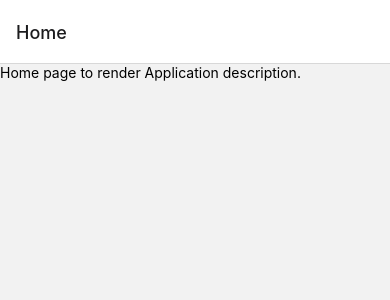
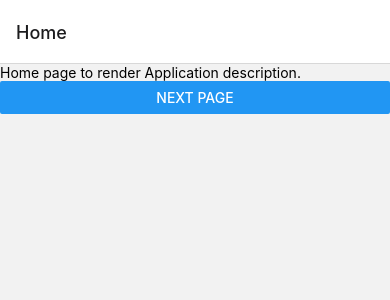
Before and after one commit to SebastianMuzalewski/NewsApp, a React Native app: screen /Home in a window 390 px wide. Shown: the top 300 px of the page. Built offline with nearby package versions, Linux system fonts and the light colour scheme.

Commit message:
Added a button and comments

```diff
--- a/components/FinancialNews.js
+++ b/components/FinancialNews.js
@@ -1,3 +1,9 @@
+/* @Page: 4 | Financial News
+ * Component is used to render financialNews api page of the application.
+ *
+ *
+ */
+
 import React from 'react'
 import { StyleSheet, Text, View} from 'react-native';
 import {FlatList,ActivityIndicator} from 'react-native';
--- a/components/Home.js
+++ b/components/Home.js
@@ -1,14 +1,21 @@
-/*
-Component to render home page of the application.
-*/
+/* @Page: 1 | Home Page
+ * Component is used to render home page of the application.
+ *
+ *
+ */
+
+import Search from './Search';
+//import ViewLatest from './components/ViewLatest';
 
 import React from 'react'
-import { StyleSheet, Text, View, TextInput} from 'react-native';
+import { StyleSheet, Text, View, TextInput, Button} from 'react-native';
 
-function Home() {
+function Home({ navigation }) {
   return (
     <View>
       <Text>Home page to render Application description.</Text>
+
+      <Button title="Next Page" onPress={() => navigation.navigate("Search")}></Button>
     </View>
   )
 }
--- a/components/ViewLatest.js
+++ b/components/ViewLatest.js
@@ -1,3 +1,9 @@
+/* @Page: 3 | ViewLatest
+ * Component is used to render the viewLastest news page of the application.
+ *
+ *
+ */
+
 import React from 'react'
 import { StyleSheet, Text, View, TextInput} from 'react-native';
 
--- a/package.json
+++ b/package.json
@@ -11,13 +11,13 @@
   "dependencies": {
     "@react-navigation/native": "^6.0.16",
     "@react-navigation/native-stack": "^6.9.4",
-    "expo": "~47.0.8",
+    "expo": "^47.0.8",
     "expo-status-bar": "~1.4.2",
     "nodemon": "^2.0.20",
     "react": "18.1.0",
     "react-native": "0.70.5",
-    "react-native-screens": "~3.18.0",
-    "react-native-safe-area-context": "4.4.1"
+    "react-native-safe-area-context": "4.4.1",
+    "react-native-screens": "~3.18.0"
   },
   "devDependencies": {
     "@babel/core": "^7.12.9"
```
Also changed, not shown: App.js (+15 -11 lines), components/Search.js (+7 -0 lines), 1 other file (tests, documents, lock files or other folders).
